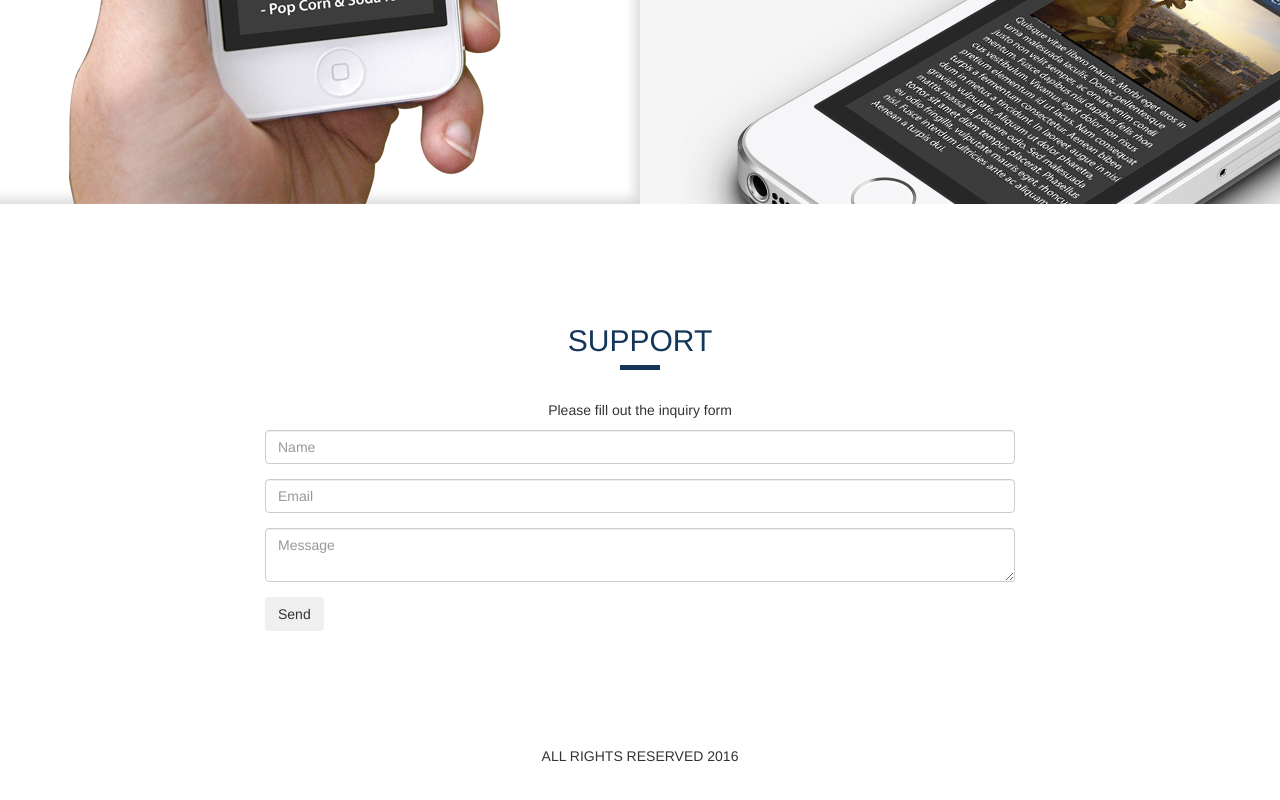
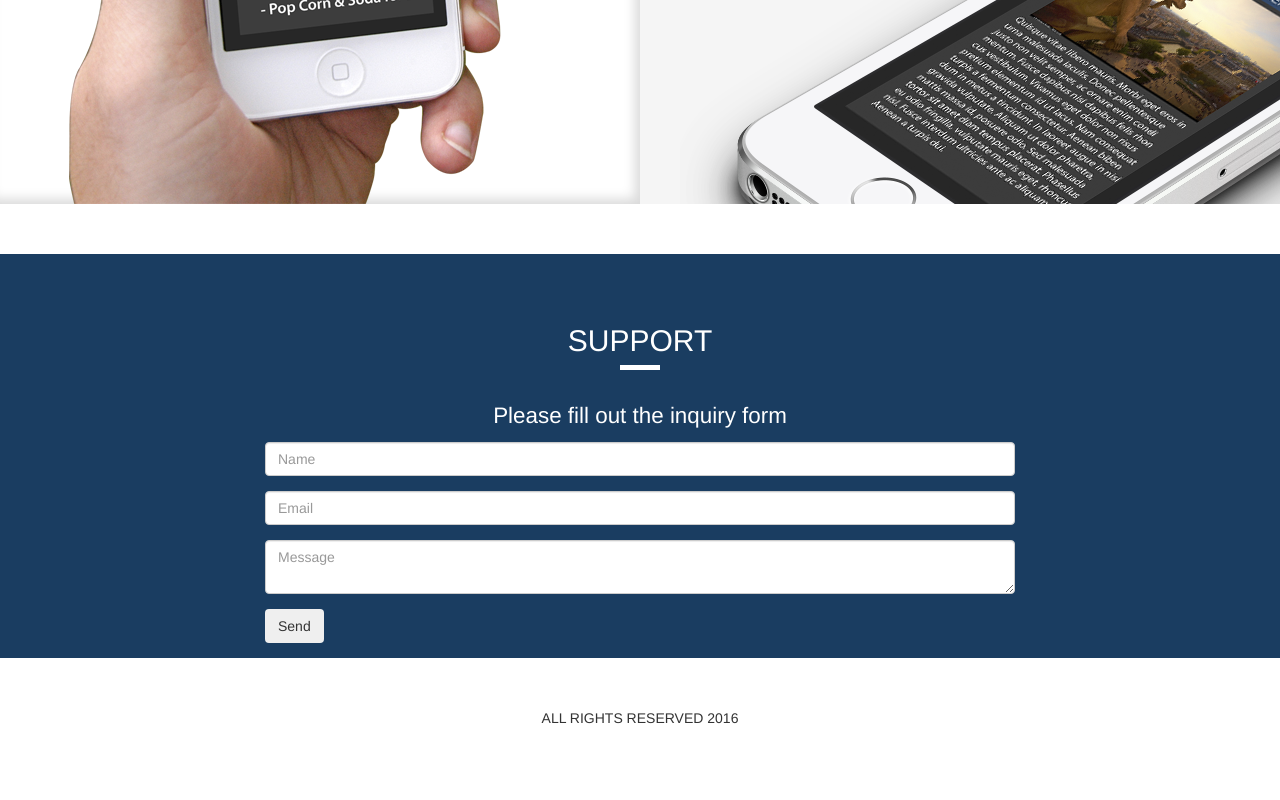
Before and after one commit to mmmorrison/landing, a plain HTML site: page index.html in a window 1280 px wide. Shown: the part 3808-4608 px from the top of the page. Drawn offline with nearby package versions, Linux system fonts and the light colour scheme.

Commit message:
styled form

```diff
--- a/css/main.css
+++ b/css/main.css
@@ -213,7 +213,22 @@ section#download .platforms > div{
   position: relative;
   padding-left: 50px;
   color: #0c243d;
+}
+#support{
+  padding-bottom: 0;
+  background-color: #1a3d61;
+}
+#support h2{
+  color: #ffffff;
 
+}
+#support h2:after{
+  color: #ffffff;
+  background-color: #ffffff;
+}
+#support p{
+  font-size: 1.6em;
+  color: #ffffff;
 }
 
 
```
